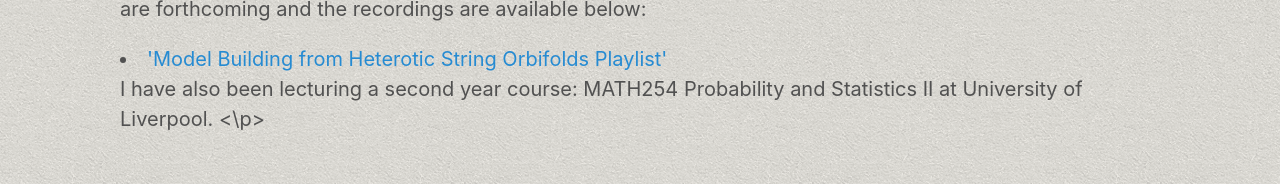
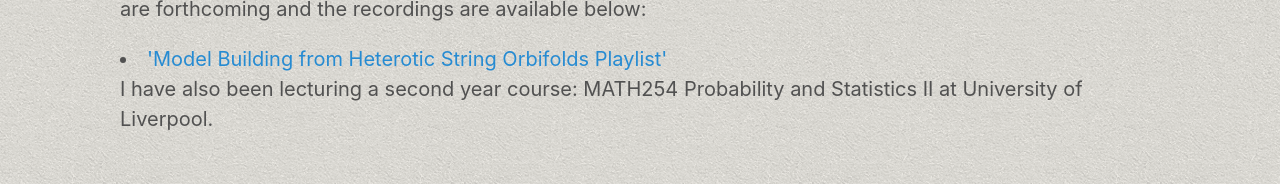
Before and after one commit to BenjaminPercival/cultivatingthegrapevine, a Jekyll site: the page index.html, which Jekyll copies as it is, in a window 1280 px wide. Shown: the part 983-1167 px from the top of the page. Built offline with Jekyll 4.4.1, drawn with Linux system fonts in a browser that asks for light colours.

Commit message:
Update index.html

```diff
--- a/index.html
+++ b/index.html
@@ -53,7 +53,7 @@ Here's an outdated version of my <a href="public/My_CV.pdf"> My CV</a> and my pu
             I am currently giving lectures to some PhD students in the String and BSM group at Liverpool. Lecture notes are forthcoming and the recordings are available below:
           <li> <a href="https://www.youtube.com/playlist?list=PLDb0fYoK8hg1mokkgx-Kan3Ppxm285uKk"> 'Model Building from Heterotic String Orbifolds Playlist' </a>  </li>
 	I have also been lecturing a second year course: MATH254 Probability and Statistics II at University of Liverpool.
-	<\p>
+	</p>
 	<!-- </a> -->
         <!-- </h3></li></ul> ->>
 
```
